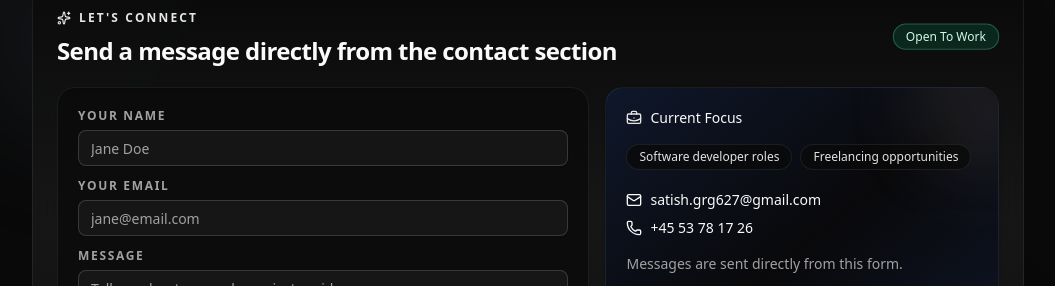
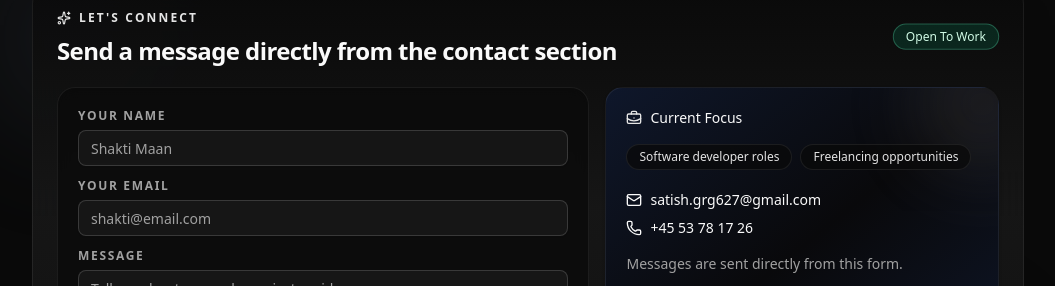
Before and after one commit to Satish627/portfolio-website, a Next.js app: page / in a window 1280 px wide. Shown: the part 5392-5678 px from the top of the page, without its empty margins (112-1167 px from the left). Built offline with nearby package versions, Linux system fonts and the light colour scheme; no server answers.

Commit message:
refactor

```diff
--- a/src/components/features/ContactCollaborationGrid.tsx
+++ b/src/components/features/ContactCollaborationGrid.tsx
@@ -178,7 +178,7 @@ export function ContactCollaborationGrid({
                   required
                   value={name}
                   onChange={(event) => setName(event.target.value)}
-                  placeholder="Jane Doe"
+                  placeholder="Shakti Maan"
                 />
               </label>
 
@@ -191,7 +191,7 @@ export function ContactCollaborationGrid({
                   required
                   value={senderEmail}
                   onChange={(event) => setSenderEmail(event.target.value)}
-                  placeholder="jane@email.com"
+                  placeholder="shakti@email.com"
                 />
               </label>
 
```
